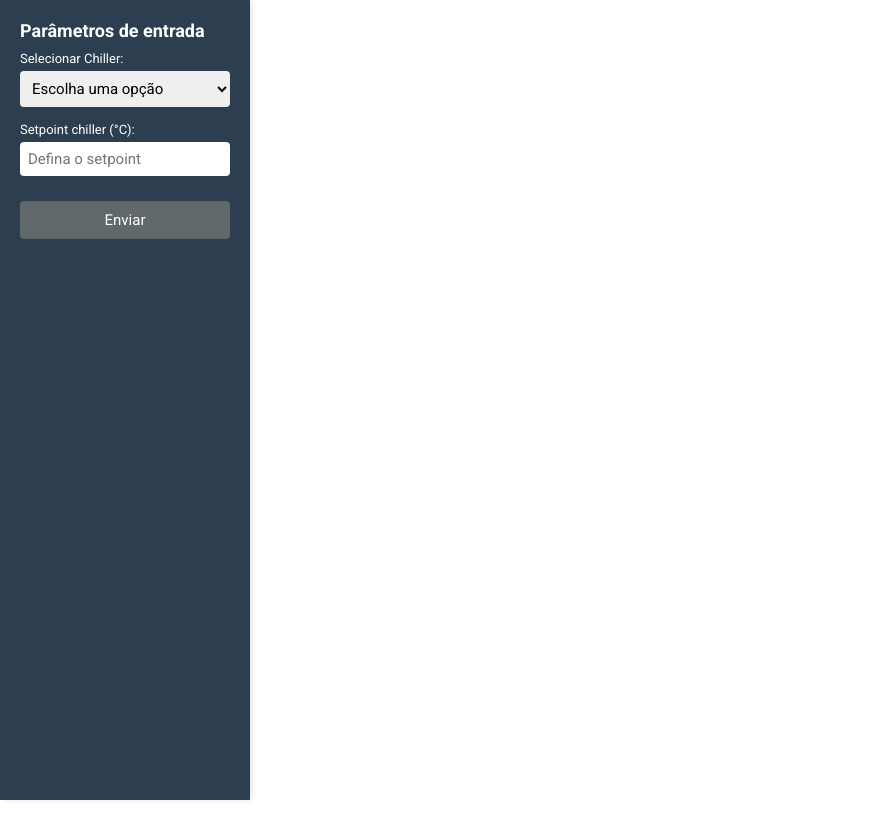
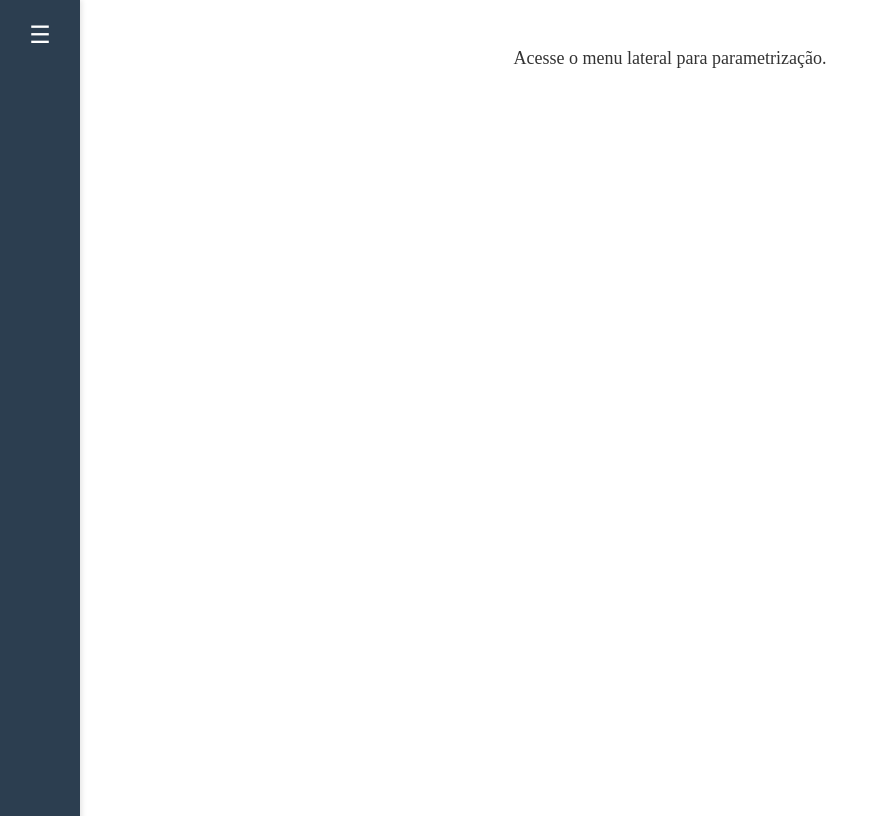
Before and after one commit to maiconveiga/USP_TCC_prediction_bms_React, a React (Create React App) app: page / in a window 1280 px wide. Shown: the whole page, without its empty margins (0-889 px from the left). Built offline with nearby package versions, Linux system fonts and the light colour scheme.

Commit message:
Feat: Improved the menu and fixed application name

```diff
--- a/public/index.html
+++ b/public/index.html
@@ -4,7 +4,7 @@
     <meta charset="UTF-8" />
     <meta name="viewport" content="width=device-width, initial-scale=1.0" />
     <meta http-equiv="X-UA-Compatible" content="ie=edge" />
-    <title>React App</title>
+    <title>Predict BMS</title>
   </head>
   <body>
     <noscript>You need to enable JavaScript to run this app.</noscript>
--- a/src/App.tsx
+++ b/src/App.tsx
@@ -4,12 +4,12 @@ import Conteudo from './components/conteudo';
 import './style.css';
 
 function App() {
-  const [forecastChiller, setForecastChiller] = useState<any[]>([]); // Especifica o tipo do array como any[]
+  const [forecastChiller, setForecastChiller] = useState<any[]>([]);
 
   return (
     <div className="container">
       <Lateral setForecastChiller={setForecastChiller} />
-      {forecastChiller.length > 0 && <Conteudo forecastChiller={forecastChiller} />}
+      <Conteudo forecastChiller={forecastChiller} />
     </div>
   );
 }
--- a/src/components/conteudo/index.tsx
+++ b/src/components/conteudo/index.tsx
@@ -97,6 +97,12 @@ const Conteudo: React.FC<ConteudoProps> = ({ forecastChiller }) => {
 
   return (
     <div className="content-container">
+      {forecastChiller.length === 0 ? (
+        <div className="empty-message">
+          Acesse o menu lateral para parametrização.
+        </div>
+      ) : (
+        <>
           {renderCorrenteVagLigadosChart()} {/* Gráfico combinado para Corrente, VAG e Ligados */}
           {renderChart('delta_ac', 'Delta AC', '#8a2be2')}
           {renderChart('tr', 'TR', '#ff6347')}
@@ -105,6 +111,8 @@ const Conteudo: React.FC<ConteudoProps> = ({ forecastChiller }) => {
           {renderChart('temperatura', 'Temperatura (°C)', '#32cd32')}
           {renderChart('pressao', 'Pressão (mbar)', '#ff4500')}
           {renderChart('umidade', 'Umidade (%)', '#6495ed')}
+        </>
+      )}
     </div>
   );
 };
--- a/src/components/conteudo/style.css
+++ b/src/components/conteudo/style.css
@@ -1,67 +1,44 @@
-/* Contêiner Principal */
 .content-container {
   display: flex;
-  flex-direction: column; /* Organiza os gráficos em uma coluna */
+  flex-direction: column;
   align-items: center;
-  padding: 15px;
-  box-sizing: border-box;
-  gap: 30px; /* Espaçamento entre os gráficos */
-  width: 100%; /* Ocupa toda a largura da página */
+  padding: 20px;
+  gap: 20px;
+  flex: 1;
 }
 
-/* Contêiner para o Gráfico */
 .chart-wrapper {
-  width: 80%; /* Expande o gráfico para 100% da largura do contêiner */
-  padding: 20px;
+  width: 100%;
+  max-width: 700px;
+  padding: 15px;
   background-color: #fff;
   box-shadow: 0 4px 8px rgba(0, 0, 0, 0.1);
   border-radius: 8px;
   box-sizing: border-box;
 }
 
-/* Ajuste para Dispositivos Menores */
+.empty-message {
+  text-align: center;
+  font-size: 18px;
+  color: #333;
+  padding: 20px;
+}
+
+/* Ajustes para dispositivos móveis */
 @media (max-width: 768px) {
-  .content-container {
-    margin-left: 0;
+  .chart-wrapper {
+    width: 100%;
+    padding: 0;
   }
-  .chart-wrapper {
-    width: 100%; /* Mantém 100% da largura em dispositivos menores */
+
+  /* Reduz o tamanho do título do gráfico */
+  .chart-wrapper h3 {
+    font-size: 16px;
+    margin-bottom: 10px;
+  }
+
+  /* Ajusta tamanho da fonte das legendas e dos eixos */
+  .recharts-tooltip-wrapper, .recharts-legend-wrapper {
+    font-size: 12px;
   }
 }
-
-.sidebar {
-  width: 100%;
-  position: relative;
-  height: auto;
-  margin-bottom: 20px; /* Espaço entre a sidebar e o conteúdo em telas pequenas */
-}
-
-@media (min-width: 768px) {
-  .sidebar {
-    position: fixed;
-    width: 60px;
-    height: 100vh;
-  }
-
-  .sidebar:hover {
-    width: 250px;
-  }
-}
-
-.content-container {
-  width: 100%;
-  padding: 10px;
-}
-
-.chart-wrapper {
-  width: 100%;
-  padding: 15px;
-  box-sizing: border-box;
-  margin-bottom: 20px;
-}
-
-@media (min-width: 768px) {
-  .chart-wrapper {
-    width: 80%;
-  }
-}
--- a/src/components/lateral/index.tsx
+++ b/src/components/lateral/index.tsx
@@ -2,31 +2,31 @@ import { useState } from 'react';
 import './style.css';
 
 interface LateralProps {
-  setForecastChiller: React.Dispatch<React.SetStateAction<any[]>>; // Define explicitamente o tipo de array
+  setForecastChiller: React.Dispatch<React.SetStateAction<any[]>>;
 }
 
-
 const Lateral: React.FC<LateralProps> = ({ setForecastChiller }) => {
+  const [isExpanded, setIsExpanded] = useState(false);
   const [chiller, setChiller] = useState('');
   const [valor, setValor] = useState('');
-  const [isLoading, setIsLoading] = useState(false); // Estado para o loading
+  const [isLoading, setIsLoading] = useState(false);
 
   const handleSubmit = async (e: React.FormEvent) => {
     e.preventDefault();
-    setIsLoading(true); // Ativa o loading ao enviar
+    setIsLoading(true);
 
     const data = {
       ur_temp_saida: parseFloat(valor),
-      chiller: parseInt(chiller, 10)
+      chiller: parseInt(chiller, 10),
     };
 
     try {
       const response = await fetch('https://02-prediction-bms-fastapi.fly.dev/forecast/chiller', {
         method: 'POST',
         headers: {
-          'Content-Type': 'application/json'
+          'Content-Type': 'application/json',
         },
-        body: JSON.stringify(data)
+        body: JSON.stringify(data),
       });
 
       if (!response.ok) {
@@ -38,14 +38,22 @@ const Lateral: React.FC<LateralProps> = ({ setForecastChiller }) => {
     } catch (error) {
       console.error('Erro ao enviar a solicitação:', error);
     } finally {
-      setIsLoading(false); // Desativa o loading após a resposta
+      setIsLoading(false);
     }
   };
 
+  const toggleMenu = () => setIsExpanded(!isExpanded);
+
   return (
-    <aside className="sidebar">
+    <aside className={`sidebar ${isExpanded ? 'expanded' : ''}`}>
+      <button className="menu-button" onClick={toggleMenu}>
+        ☰
+      </button>
+      {isExpanded && (
+        <div className="menu-content">
           <h1>Parâmetros de entrada</h1>
           <form onSubmit={handleSubmit} method="post">
+            <div className="form-group">
               <label htmlFor="chiller">Selecionar Chiller:</label>
               <select
                 id="chiller"
@@ -54,11 +62,15 @@ const Lateral: React.FC<LateralProps> = ({ setForecastChiller }) => {
                 onChange={(e) => setChiller(e.target.value)}
                 required
               >
-          <option value="" disabled>Escolha uma opção</option>
+                <option value="" disabled>
+                  Escolha uma opção
+                </option>
                 <option value="1">Chiller 1</option>
                 <option value="2">Chiller 2</option>
               </select>
+            </div>
 
+            <div className="form-group">
               <label htmlFor="valor">Setpoint chiller (°C):</label>
               <input
                 type="number"
@@ -68,12 +80,19 @@ const Lateral: React.FC<LateralProps> = ({ setForecastChiller }) => {
                 placeholder="Defina o setpoint"
                 value={valor}
                 onChange={(e) => setValor(e.target.value)}
+                min="4"
+                max="12"
                 required
               />
+            </div>
 
-        <button type="submit" disabled={isLoading}>Enviar</button>
-        {isLoading && <div className="loading"></div>} {/* Elemento de loading */}
+            <button type="submit" disabled={isLoading}>
+              Enviar
+            </button>
+            {isLoading && <div className="loading"></div>}
           </form>
+        </div>
+      )}
     </aside>
   );
 };
--- a/src/components/lateral/style.css
+++ b/src/components/lateral/style.css
@@ -1,57 +1,77 @@
 @import url('https://fonts.googleapis.com/css2?family=Roboto:wght@400;700&display=swap');
 
-/* Barra lateral padrão (encolhida) */
 .sidebar {
-  position: fixed;
+  position: fixed; /* Torna o menu lateral fixo */
   top: 0;
   left: 0;
   width: 60px; /* Largura encolhida */
   height: 100vh;
   background-color: #2c3e50;
   color: #ffffff;
-  padding: 20px 10px; /* Ajusta o padding para a barra menor */
+  padding: 20px 10px;
   overflow-y: auto;
   box-shadow: 2px 0 5px rgba(0, 0, 0, 0.1);
   transition: width 0.3s ease;
   font-family: 'Roboto', sans-serif;
-  z-index: 1000; /* Garante que a barra lateral fique acima dos outros elementos */
+  z-index: 1000;
+  display: flex;
+  flex-direction: column;
+  align-items: center;
 }
 
-/* Barra lateral expandida ao passar o mouse */
-.sidebar:hover {
-  width: 250px; /* Largura expandida */
-  padding: 20px; /* Restaura o padding */
+.sidebar.expanded {
+  width: 250px; /* Largura expandida ao clicar */
 }
 
-/* Estilo do formulário dentro da barra lateral */
-.sidebar form {
+.menu-button {
+  background: none;
+  border: none;
+  color: #fff;
+  font-size: 24px;
+  cursor: pointer;
+  margin-bottom: 20px;
+}
+
+.menu-content {
+  opacity: 0;
+  transition: opacity 0.3s ease;
+  width: 100%;
+  padding: 20px;
+  text-align: left;
+}
+
+.sidebar.expanded .menu-content {
+  opacity: 1;
+}
+
+.sidebar h1 {
+  font-size: 18px;
+  margin-bottom: 10px;
+}
+
+.form-group {
   display: flex;
   flex-direction: column;
-  opacity: 0; /* Esconde o conteúdo na barra encolhida */
-  transition: opacity 0.3s ease;
+  margin-bottom: 15px;
 }
 
-.sidebar:hover form {
-  opacity: 1; /* Exibe o conteúdo ao expandir */
+.form-group label {
+  font-size: 13px;
+  color: #ffffff;
+  margin-bottom: 5px;
 }
 
-.sidebar label {
-  font-size: 13px;
-  margin-bottom: 5px;
-  color: #fff;
-}
-
-.sidebar input[type="number"],
-.sidebar select {
-  margin-bottom: 15px;
+.form-group input[type="number"],
+.form-group select {
   padding: 8px;
   border-radius: 4px;
   border: none;
   width: 100%;
   font-size: 15px;
+  box-sizing: border-box;
 }
 
-.sidebar button {
+.sidebar button[type="submit"] {
   padding: 10px;
   background-color: #60686c;
   color: #fff;
@@ -62,42 +82,62 @@
   margin-top: 10px;
 }
 
-.sidebar button:hover {
+.sidebar button[type="submit"]:hover {
   background-color: #8c989e;
-  color: rgb(34, 39, 39);
+  color: #2c3e50;
 }
 
-.sidebar h1 {
-  font-size: 18px;
-  margin-bottom: 10px;
-  opacity: 0; /* Esconde o título na barra encolhida */
-  transition: opacity 0.3s ease;
-}
-
-.sidebar:hover h1 {
-  opacity: 1; /* Exibe o título ao expandir */
-}
-
-.sidebar select option[value=""] {
-  color: #999; /* Cor do placeholder */
-}
 .loading {
   margin-top: 10px;
   color: #ffffff;
   font-size: 14px;
   text-align: center;
 }
+
 @keyframes spin {
   0% { transform: rotate(0deg); }
   100% { transform: rotate(360deg); }
 }
 
 .loading {
-  border: 4px solid #f3f3f3; /* Cor de fundo */
-  border-top: 4px solid #60686c; /* Cor do spinner */
+  border: 4px solid #f3f3f3;
+  border-top: 4px solid #60686c;
   border-radius: 50%;
   width: 24px;
   height: 24px;
   animation: spin 1s linear infinite;
   margin: 10px auto;
 }
+
+@media (max-width: 768px) {
+  .sidebar {
+    position: fixed;
+    top: 0;
+    left: 0;
+    width: 100%;
+    height: auto;
+    padding: 10px;
+    flex-direction: row;
+    justify-content: space-between;
+    align-items: center;
+    z-index: 1000;
+    box-shadow: 0 2px 5px rgba(0, 0, 0, 0.1);
+  }
+
+  .menu-content {
+    flex-direction: column;
+    align-items: flex-start;
+    width: 100%;
+    padding: 10px 0;
+  }
+
+  .sidebar h1 {
+    font-size: 16px;
+    margin: 0;
+  }
+
+  .form-group {
+    flex-direction: row;
+    width: 100%;
+  }
+}
--- a/src/style.css
+++ b/src/style.css
@@ -1,19 +1,29 @@
-@import url('https://fonts.googleapis.com/css2?family=Roboto:wght@400;700&display=swap');
-
-* {
-  margin: 0;
-  padding: 0;
-  box-sizing: border-box;
-  font-family: 'Roboto', sans-serif;
+.container {
+  display: flex;
+  min-height: 100vh;
+  margin-left: 60px;
+  transition: margin-left 0.3s ease;
 }
 
-.container {
-  display: flex;
-  flex-direction: column; /* Padrão para mobile */
+.container.expanded {
+  margin-left: 250px;
 }
 
-@media (min-width: 768px) {
+.content-container {
+  flex: 1;
+  padding: 20px;
+  overflow-y: auto;
+}
+
+/* Ajuste para dispositivos móveis */
+@media (max-width: 768px) {
   .container {
-    flex-direction: row; /* Alteração para desktop */
+    flex-direction: column;
+    margin-left: 0;
+    margin-top: 60px; /* Ajuste para compensar o menu no topo */
+  }
+
+  .content-container {
+    padding-top: 10px;
   }
 }
```
Also changed, not shown: 1 other file (tests, documents, lock files or other folders). Lines whose indentation alone changed are shown as unchanged.
